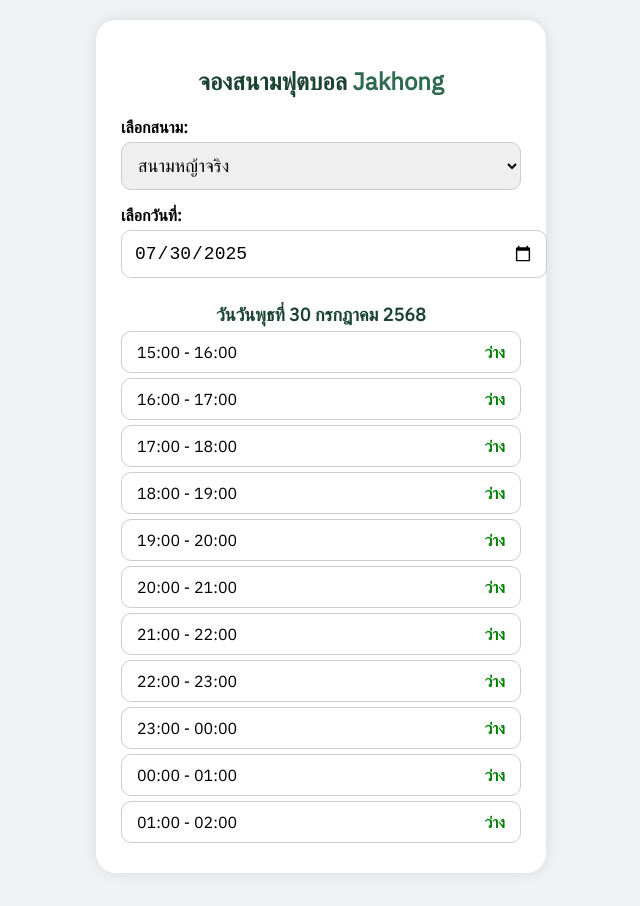
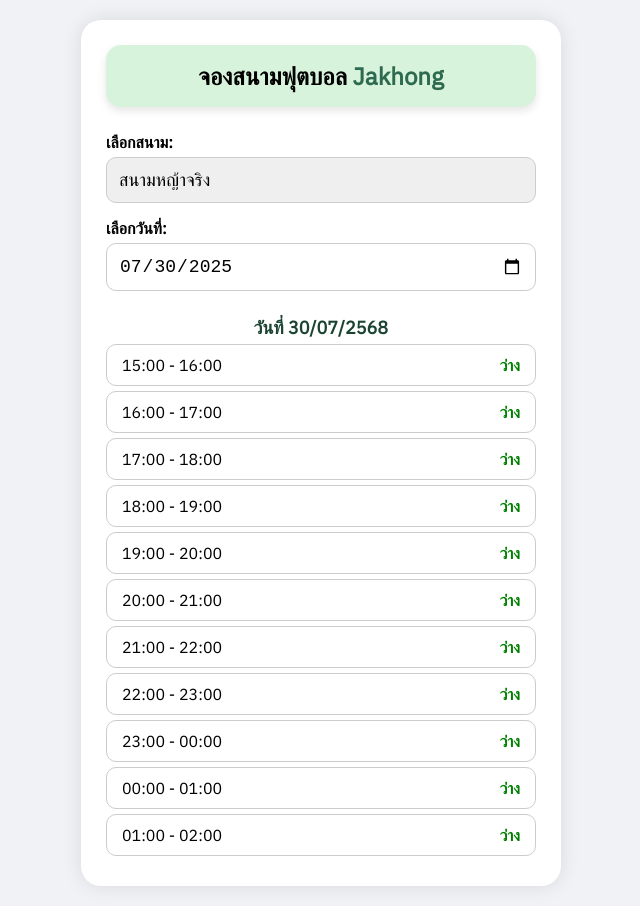
Before and after one commit to pv19694/footballbooking, a plain HTML site: page index.html in a window 1280 px wide. Shown: the whole page, without its empty margins (319-959 px from the left). Drawn offline with Linux system fonts and the light colour scheme.

Commit message:
Update index.html

```diff
--- a/index.html
+++ b/index.html
@@ -15,16 +15,29 @@
 
     .container {
       background: white;
-      max-width: 400px;
+      max-width: 430px;
       margin: auto;
       padding: 25px;
       border-radius: 20px;
-      box-shadow: 0 0 15px rgba(0,0,0,0.1);
+      box-shadow: 0 0 20px rgba(0,0,0,0.1);
     }
 
-    h2 {
-      margin-bottom: 20px;
-      color: #1b4332;
+    .header-box {
+      background-color: #d8f3dc;
+      padding: 15px 10px;
+      margin-bottom: 25px;
+      border-radius: 15px;
+      box-shadow: 0 4px 8px rgba(0,0,0,0.1);
+    }
+
+    .header-box h2 {
+      margin: 0;
+      font-size: 24px;
+      color: #000;
+    }
+
+    .header-box span {
+      color: #2d6a4f;
     }
 
     label {
@@ -38,12 +51,15 @@
 
     select, input[type="date"] {
       width: 100%;
+      max-width: 100%;
+      box-sizing: border-box;
       padding: 12px;
       font-size: 16px;
       color: #000;
       border: 1px solid #ccc;
       border-radius: 10px;
       margin-top: 5px;
+      appearance: none;
     }
 
     .timeslot {
@@ -89,7 +105,9 @@
 <body>
 
   <div class="container">
-    <h2>จองสนามฟุตบอล <span style="color: #2d6a4f;">Jakhong</span></h2>
+    <div class="header-box">
+      <h2>จองสนามฟุตบอล <span>Jakhong</span></h2>
+    </div>
 
     <label for="field">เลือกสนาม:</label>
     <select id="field" style="font-size:18px; color:#000;">
@@ -111,22 +129,14 @@
     const selectedDateText = document.getElementById("selected-date");
 
     const timeSlots = [
-      "15:00 - 16:00",
-      "16:00 - 17:00",
-      "17:00 - 18:00",
-      "18:00 - 19:00",
-      "19:00 - 20:00",
-      "20:00 - 21:00",
-      "21:00 - 22:00",
-      "22:00 - 23:00",
-      "23:00 - 00:00",
-      "00:00 - 01:00",
-      "01:00 - 02:00"
+      "15:00 - 16:00", "16:00 - 17:00", "17:00 - 18:00",
+      "18:00 - 19:00", "19:00 - 20:00", "20:00 - 21:00",
+      "21:00 - 22:00", "22:00 - 23:00", "23:00 - 00:00",
+      "00:00 - 01:00", "01:00 - 02:00"
     ];
 
-    const bookings = {}; // จองไว้ใน memory เท่านั้น
+    const bookings = {}; // จองไว้ใน memory
 
-    // ตั้งค่าวันที่วันนี้เป็นค่า default
     const today = new Date();
     const isoDate = today.toISOString().split('T')[0];
     dateInput.value = isoDate;
@@ -140,9 +150,10 @@
     });
 
     function updateDateTitle(date) {
-      const options = { weekday: 'long', year: 'numeric', month: 'long', day: 'numeric' };
-      const thaiDate = new Intl.DateTimeFormat('th-TH', options).format(date);
-      selectedDateText.innerText = `วัน${thaiDate}`;
+      const day = String(date.getDate()).padStart(2, '0');
+      const month = String(date.getMonth() + 1).padStart(2, '0');
+      const year = date.getFullYear() + 543;
+      selectedDateText.innerText = `วันที่ ${day}/${month}/${year}`;
     }
 
     function renderTimeSlots() {
@@ -170,12 +181,18 @@
         slot.appendChild(status);
 
         slot.addEventListener("click", () => {
-          if (bookings[key][time]) return; // จองแล้ว
-
-          const name = prompt("กรุณากรอกชื่อผู้จอง:");
-          if (name) {
-            bookings[key][time] = name;
-            renderTimeSlots(); // รีเฟรชใหม่
+          if (bookings[key][time]) {
+            const confirmCancel = confirm(`ยกเลิกการจอง: ${bookings[key][time]}?`);
+            if (confirmCancel) {
+              delete bookings[key][time];
+              renderTimeSlots();
+            }
+          } else {
+            const name = prompt("กรุณากรอกชื่อผู้จอง:");
+            if (name) {
+              bookings[key][time] = name;
+              renderTimeSlots();
+            }
           }
         });
 
```
